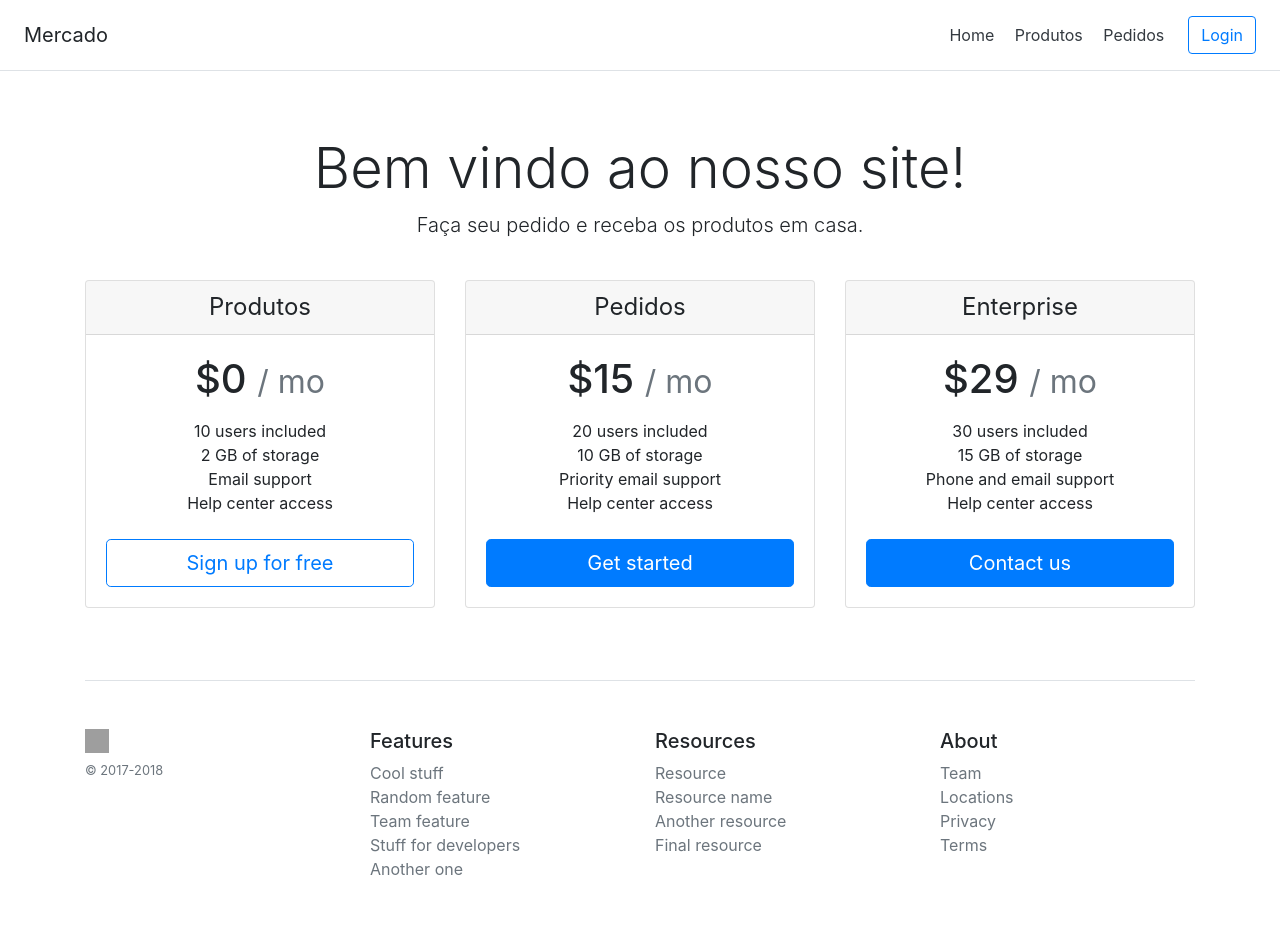
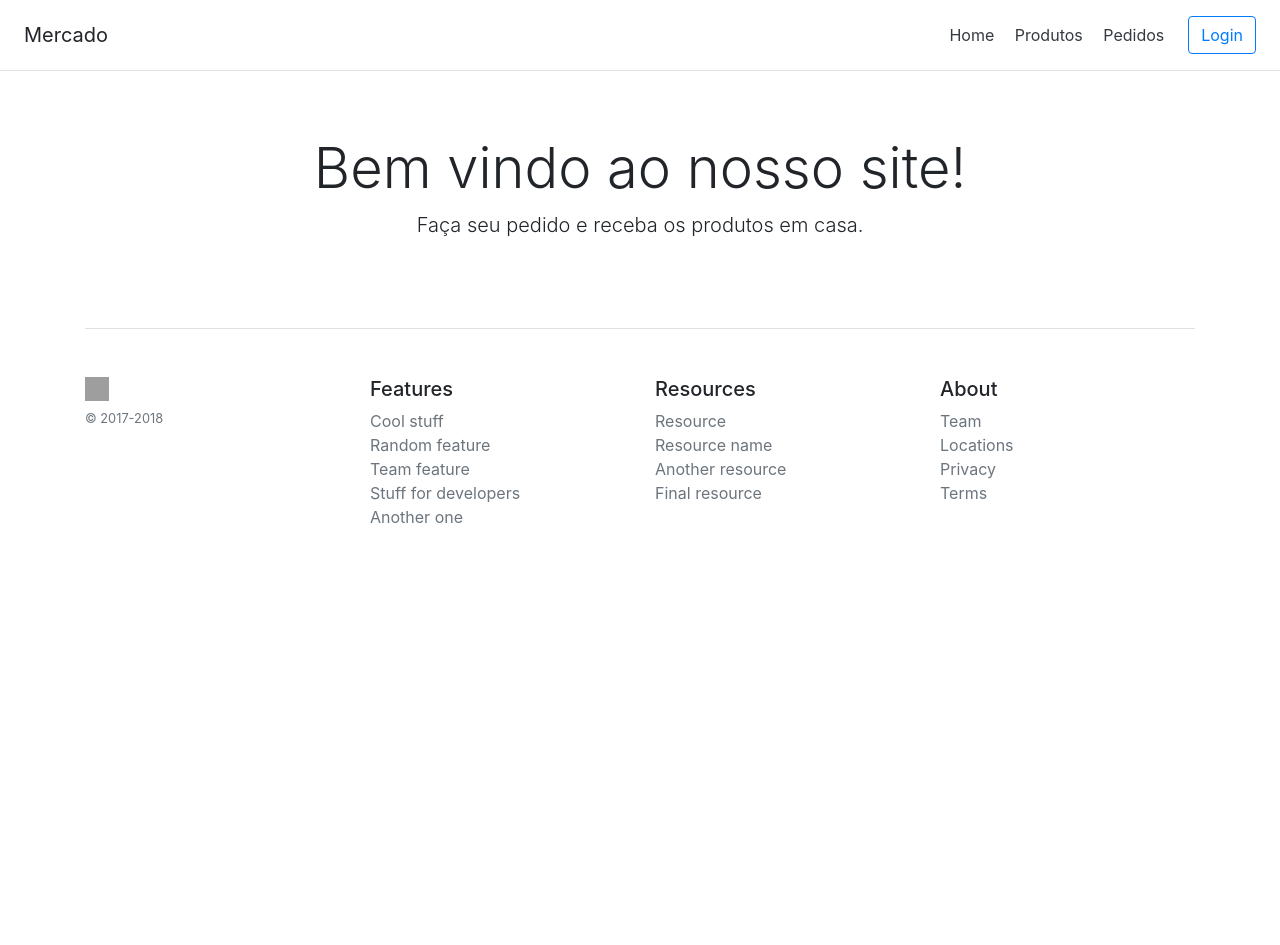
Before and after one commit to guilehm/Mercado, a Django app: page / in a window 1280 px wide. After the commit the page ends 523 px from the top, so only its background shows below. Run offline with Django 3.2, Linux system fonts and the light colour scheme; some libraries are stand-ins or nearby versions; grey boxes are pictures that could not be loaded.

Commit message:
index page cleaning

```diff
--- a/core/templates/core/index.html
+++ b/core/templates/core/index.html
@@ -8,53 +8,53 @@
       <p class="lead">Faça seu pedido e receba os produtos em casa.</p>
     </div>
 
-    <div class="container">
-      <div class="card-deck mb-3 text-center">
-        <div class="card mb-4 box-shadow">
-          <div class="card-header">
-            <h4 class="my-0 font-weight-normal">Produtos</h4>
-          </div>
-          <div class="card-body">
-            <h1 class="card-title pricing-card-title">$0 <small class="text-muted">/ mo</small></h1>
-            <ul class="list-unstyled mt-3 mb-4">
-              <li>10 users included</li>
-              <li>2 GB of storage</li>
-              <li>Email support</li>
-              <li>Help center access</li>
-            </ul>
-            <button type="button" class="btn btn-lg btn-block btn-outline-primary">Sign up for free</button>
-          </div>
-        </div>
-        <div class="card mb-4 box-shadow">
-          <div class="card-header">
-            <h4 class="my-0 font-weight-normal">Pedidos</h4>
-          </div>
-          <div class="card-body">
-            <h1 class="card-title pricing-card-title">$15 <small class="text-muted">/ mo</small></h1>
-            <ul class="list-unstyled mt-3 mb-4">
-              <li>20 users included</li>
-              <li>10 GB of storage</li>
-              <li>Priority email support</li>
-              <li>Help center access</li>
-            </ul>
-            <button type="button" class="btn btn-lg btn-block btn-primary">Get started</button>
-          </div>
-        </div>
-        <div class="card mb-4 box-shadow">
-          <div class="card-header">
-            <h4 class="my-0 font-weight-normal">Enterprise</h4>
-          </div>
-          <div class="card-body">
-            <h1 class="card-title pricing-card-title">$29 <small class="text-muted">/ mo</small></h1>
-            <ul class="list-unstyled mt-3 mb-4">
-              <li>30 users included</li>
-              <li>15 GB of storage</li>
-              <li>Phone and email support</li>
-              <li>Help center access</li>
-            </ul>
-            <button type="button" class="btn btn-lg btn-block btn-primary">Contact us</button>
-          </div>
-        </div>
-      </div>
-    </div>
+    <!--<div class="container">-->
+      <!--<div class="card-deck mb-3 text-center">-->
+        <!--<div class="card mb-4 box-shadow">-->
+          <!--<div class="card-header">-->
+            <!--<h4 class="my-0 font-weight-normal">Produtos</h4>-->
+          <!--</div>-->
+          <!--<div class="card-body">-->
+            <!--<h1 class="card-title pricing-card-title">$0 <small class="text-muted">/ mo</small></h1>-->
+            <!--<ul class="list-unstyled mt-3 mb-4">-->
+              <!--<li>10 users included</li>-->
+              <!--<li>2 GB of storage</li>-->
+              <!--<li>Email support</li>-->
+              <!--<li>Help center access</li>-->
+            <!--</ul>-->
+            <!--<button type="button" class="btn btn-lg btn-block btn-outline-primary">Sign up for free</button>-->
+          <!--</div>-->
+        <!--</div>-->
+        <!--<div class="card mb-4 box-shadow">-->
+          <!--<div class="card-header">-->
+            <!--<h4 class="my-0 font-weight-normal">Pedidos</h4>-->
+          <!--</div>-->
+          <!--<div class="card-body">-->
+            <!--<h1 class="card-title pricing-card-title">$15 <small class="text-muted">/ mo</small></h1>-->
+            <!--<ul class="list-unstyled mt-3 mb-4">-->
+              <!--<li>20 users included</li>-->
+              <!--<li>10 GB of storage</li>-->
+              <!--<li>Priority email support</li>-->
+              <!--<li>Help center access</li>-->
+            <!--</ul>-->
+            <!--<button type="button" class="btn btn-lg btn-block btn-primary">Get started</button>-->
+          <!--</div>-->
+        <!--</div>-->
+        <!--<div class="card mb-4 box-shadow">-->
+          <!--<div class="card-header">-->
+            <!--<h4 class="my-0 font-weight-normal">Enterprise</h4>-->
+          <!--</div>-->
+          <!--<div class="card-body">-->
+            <!--<h1 class="card-title pricing-card-title">$29 <small class="text-muted">/ mo</small></h1>-->
+            <!--<ul class="list-unstyled mt-3 mb-4">-->
+              <!--<li>30 users included</li>-->
+              <!--<li>15 GB of storage</li>-->
+              <!--<li>Phone and email support</li>-->
+              <!--<li>Help center access</li>-->
+            <!--</ul>-->
+            <!--<button type="button" class="btn btn-lg btn-block btn-primary">Contact us</button>-->
+          <!--</div>-->
+        <!--</div>-->
+      <!--</div>-->
+    <!--</div>-->
 {% endblock %}
```
